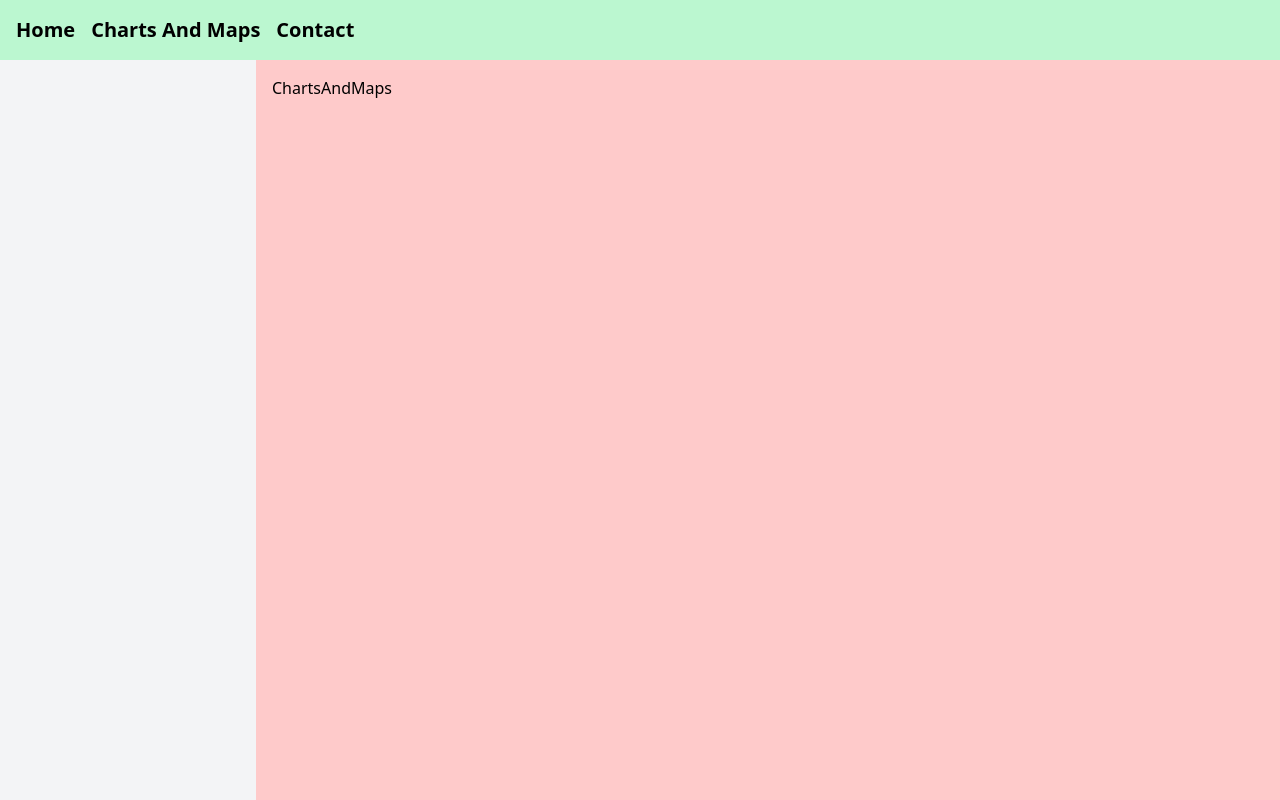
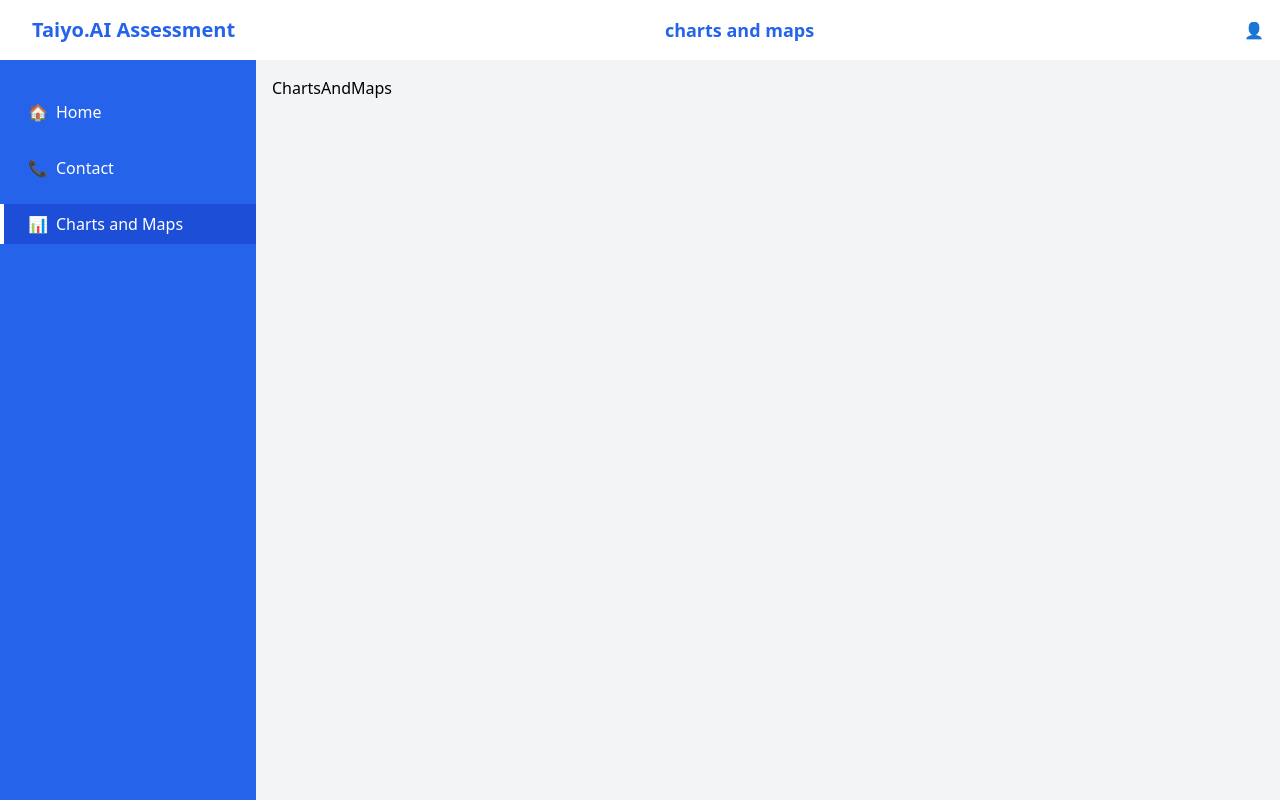
Before and after one commit to kabeerx9/taiyo-assessment, a React (Create React App) app: page /charts-and-maps in a window 1280 px wide. Built offline with nearby package versions, Linux system fonts and the light colour scheme.

Commit message:
Sidebar & Navbar simple

```diff
--- a/src/App.tsx
+++ b/src/App.tsx
@@ -1,17 +1,19 @@
-import { Route, BrowserRouter as Router, Routes } from 'react-router-dom';
-import Home from './_components/Home';
+import { BrowserRouter as Router, Routes, Route } from 'react-router-dom';
 import Layout from './_components/Layout';
-import ChartsAndMaps from './_components/charts-and-maps';
-import Contact from './_components/contact';
+import { routes } from './routes';
 
 function App() {
 	return (
 		<Router>
 			<Routes>
 				<Route path="/" element={<Layout />}>
-					<Route index element={<Home />} />
-					<Route path="/contact" element={<Contact />} />
-					<Route path="/charts-and-maps" element={<ChartsAndMaps />} />
+					{routes.map((route) => (
+						<Route
+							key={route.path}
+							path={route.path}
+							element={<route.component />}
+						/>
+					))}
 				</Route>
 			</Routes>
 		</Router>
--- a/src/_components/Layout.tsx
+++ b/src/_components/Layout.tsx
@@ -1,32 +1,43 @@
-import { Link, Outlet } from 'react-router-dom';
+import React, { useState } from 'react';
+import { Outlet, useLocation } from 'react-router-dom';
+import Sidebar from './navigation/Sidebar';
 
 function Layout() {
+	const [isSidebarOpen, setIsSidebarOpen] = useState(false);
+	const location = useLocation();
+
+	const toggleSidebar = () => {
+		setIsSidebarOpen(!isSidebarOpen);
+	};
+
+	const closeSidebar = () => {
+		setIsSidebarOpen(false);
+	};
+
+	const currentRoute =
+		location.pathname === '/'
+			? 'Home'
+			: location.pathname.slice(1).replace(/-/g, ' ');
+
 	return (
 		<div className="flex flex-col min-h-screen">
-			<header className="bg-green-200 p-4">
-				<nav className="text-md md:text-xl font-semibold">
-					<ul className="flex space-x-4">
-						<li>
-							<Link to="/" className="hover:underline">
-								Home
-							</Link>
-						</li>
-						<li>
-							<Link to="/charts-and-maps" className="hover:underline">
-								Charts And Maps
-							</Link>
-						</li>
-						<li>
-							<Link to="/contact" className="hover:underline">
-								Contact
-							</Link>
-						</li>
-					</ul>
-				</nav>
+			<header className="bg-white shadow-md p-4 flex justify-between items-center">
+				<div className="flex items-center">
+					<button className="text-blue-600 lg:hidden" onClick={toggleSidebar}>
+						☰
+					</button>
+					<h1 className="text-xl font-bold text-blue-600 ml-4">
+						Taiyo.AI Assessment
+					</h1>
+				</div>
+				<div className="text-lg font-semibold text-blue-600 hidden md:block">
+					{currentRoute}
+				</div>
+				<div className="text-blue-600">👤</div>
 			</header>
 			<div className="flex flex-grow">
-				<aside className="w-64 bg-gray-100">{/* Sidebar content */}</aside>
-				<main className="flex-grow bg-red-200 p-4">
+				<Sidebar isOpen={isSidebarOpen} closeSidebar={closeSidebar} />
+				<main className="flex-grow bg-gray-100 p-4">
 					<Outlet />
 				</main>
 			</div>
--- /dev/null
+++ b/src/_components/navigation/Sidebar.tsx
@@ -0,0 +1,59 @@
+import React from 'react';
+import { NavLink } from 'react-router-dom';
+import { routes } from '../../routes';
+
+interface SidebarProps {
+	isOpen: boolean;
+	closeSidebar: () => void;
+}
+
+const Sidebar: React.FC<SidebarProps> = ({ isOpen, closeSidebar }) => {
+	return (
+		<>
+			{/* Is needed to close the sidebar on clicking outside of the sidebar in mobile view. */}
+			{isOpen && (
+				<div
+					className="fixed inset-0 bg-black bg-opacity-50 z-20 lg:hidden"
+					onClick={closeSidebar}></div>
+			)}
+
+			{/* COMMON FOR BOTH  */}
+
+			<div
+				className={`fixed inset-y-0 left-0 transform ${
+					isOpen ? 'translate-x-0' : '-translate-x-full'
+				} w-64 bg-blue-600 text-white transition-transform duration-300 ease-in-out lg:translate-x-0 lg:static lg:inset-0 z-30`}>
+				<div className="flex items-center justify-between h-16 bg-blue-700 px-4 lg:hidden">
+					<h2 className=" text-2xl font-bold">Taiyo.AI</h2>
+					<button className="text-white lg:hidden" onClick={closeSidebar}>
+						✕
+					</button>
+				</div>
+				<nav className="mt-8">
+					{routes.map((route) => (
+						<NavLink
+							key={route.path}
+							to={route.path}
+							className={({ isActive }) =>
+								`flex items-center px-6 py-2 mt-4 duration-200 border-l-4 ${
+									isActive
+										? 'border-white bg-blue-700'
+										: 'border-blue-600 hover:bg-blue-700 hover:border-white'
+								}`
+							}
+							onClick={() => {
+								if (window.innerWidth < 1024) {
+									closeSidebar();
+								}
+							}}>
+							<span className="mr-2">{route.icon}</span>
+							{route.name}
+						</NavLink>
+					))}
+				</nav>
+			</div>
+		</>
+	);
+};
+
+export default Sidebar;
--- /dev/null
+++ b/src/routes.ts
@@ -0,0 +1,14 @@
+import Home from './_components/Home';
+import Contact from './_components/contact';
+import ChartsAndMaps from './_components/charts-and-maps';
+
+export const routes = [
+	{ path: '/', name: 'Home', component: Home, icon: '🏠' },
+	{ path: '/contact', name: 'Contact', component: Contact, icon: '📞' },
+	{
+		path: '/charts-and-maps',
+		name: 'Charts and Maps',
+		component: ChartsAndMaps,
+		icon: '📊',
+	},
+];
```
